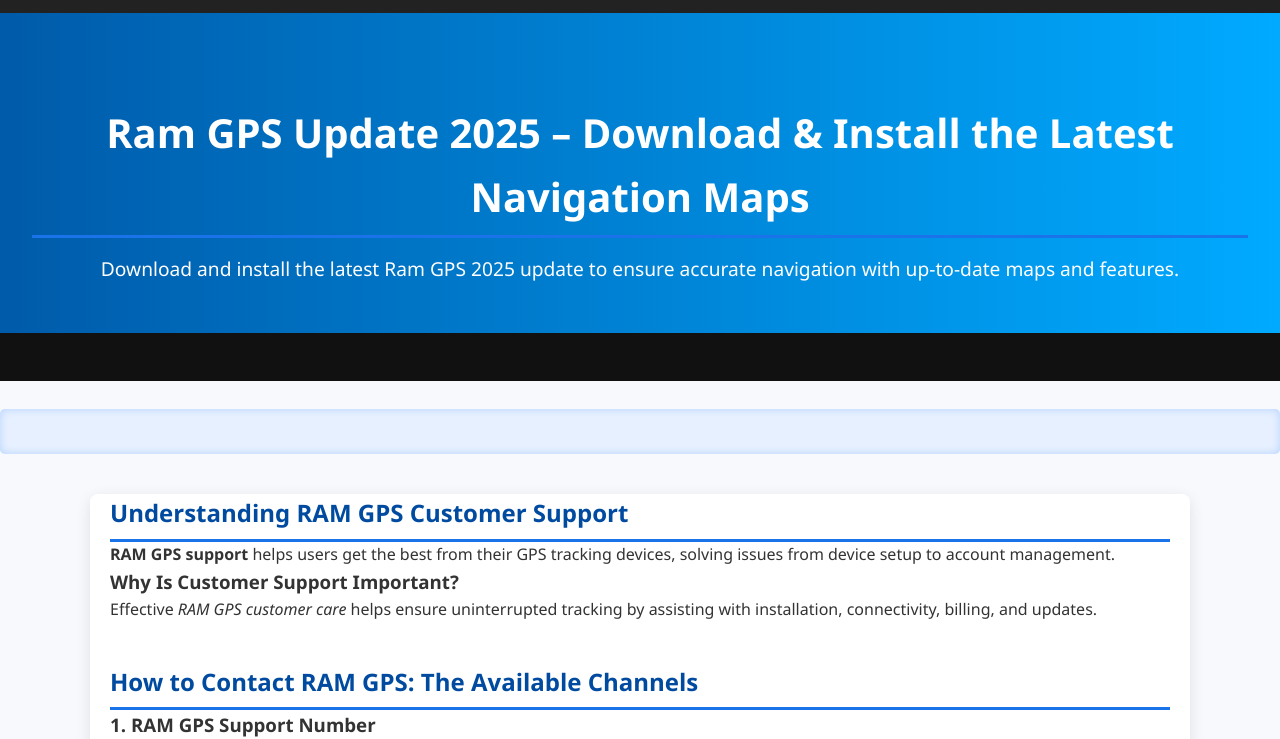
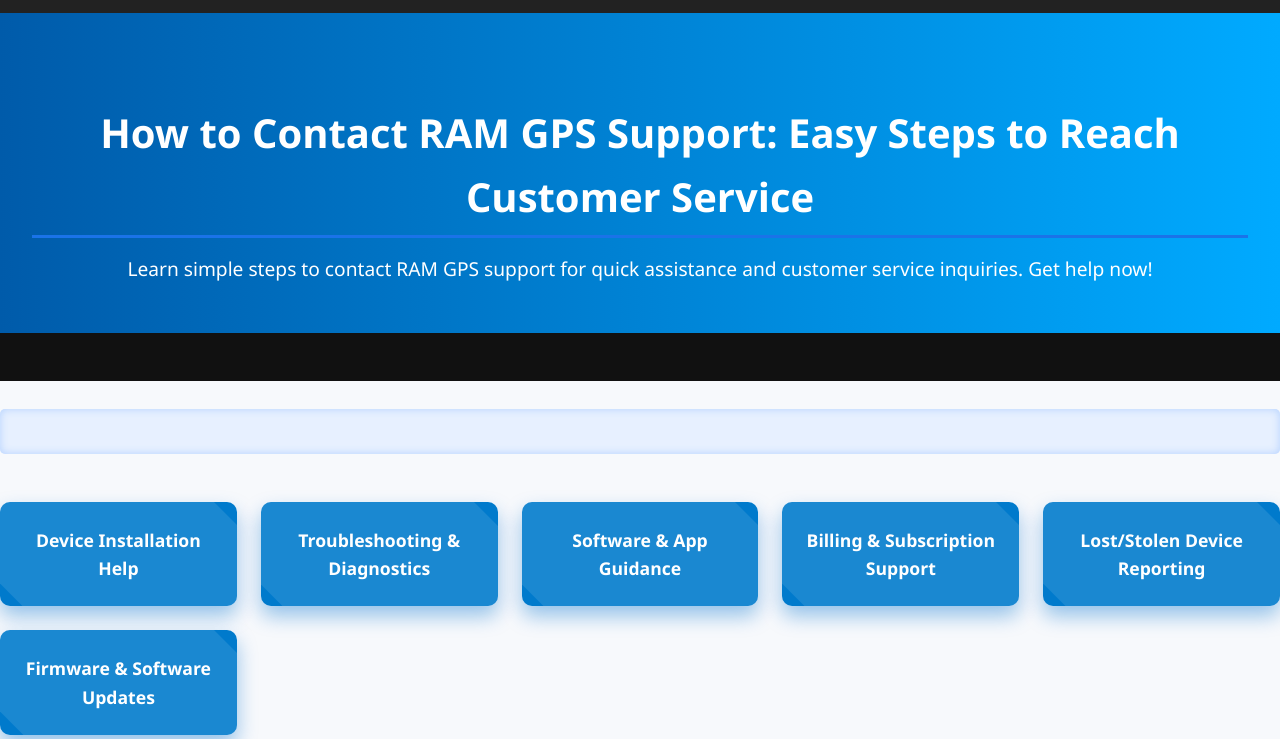
Before and after one commit to ramgps01/ramgpsguide, a plain HTML site: page index.html in a window 1280 px wide. Shown: the part 65-804 px from the top of the page. Drawn offline with Linux system fonts and the light colour scheme.

Commit message:
Update index.html

```diff
--- a/index.html
+++ b/index.html
@@ -4,7 +4,10 @@
 <head>
 <meta charset="UTF-8" />
 <meta name="viewport" content="width=device-width, initial-scale=1" />
-<title>Ram GPS Update - The Ultimate Guide to Ram GPS Map Update</title>
+<title>How to Contact RAM GPS: Quick Guide to Customer Support and Assistance</title>
+<meta name="description" content="Need to reach RAM GPS support? Follow our quick guide to easily contact customer service for assistance, inquiries, and troubleshooting. Get the help you need!">
+<meta name="keywords" content="ram gps support, ram gps customer support, ram gps customer service, ram gps customer care, how to contact ram gps, ram gps support number">
+<meta name="author" content="TP-Link Router Guide">
 
 <style>
   /* Reset & base */
@@ -323,6 +326,52 @@
       gap: 10px;
     }
   }
+
+
+
+  /* Service Section */
+    .services1 {
+      display: grid;
+      grid-template-columns: repeat(auto-fit, minmax(220px, 1fr));
+      gap: 1.5rem;
+      margin-top: 3rem;
+    }
+    .service1-box {
+      background: #007acc;
+      color: #fff;
+      padding: 1.5rem;
+      border-radius: 10px;
+      box-shadow: 0 10px 20px rgba(0,112,204,0.4);
+      text-align: center;
+      font-weight: 600;
+      font-size: 1.1rem;
+      transition: transform 0.3s ease, box-shadow 0.3s ease;
+      cursor: pointer;
+      position: relative;
+      overflow: hidden;
+      user-select: none;
+    }
+    .service1-box:hover {
+      transform: translateY(-8px);
+      box-shadow: 0 15px 25px rgba(0,112,204,0.7);
+    }
+    .service1-box::after {
+      content: '';
+      position: absolute;
+      top: -50%;
+      left: -50%;
+      width: 200%;
+      height: 200%;
+      background: rgba(255,255,255,0.1);
+      transform: rotate(45deg);
+      transition: all 0.5s ease;
+      pointer-events: none;
+    }
+    .service1-box:hover::after {
+      top: 100%;
+      left: 100%;
+      transition: all 0.5s ease;
+    }
 </style>
 </head>
 <body>
@@ -337,8 +386,8 @@
   </header>
 
   <div class="hero">
-    <h2>Ram GPS Update 2025 – Download & Install the Latest Navigation Maps</h2>
-    <p>Download and install the latest Ram GPS 2025 update to ensure accurate navigation with up-to-date maps and features.</p>
+    <h2>How to Contact RAM GPS Support: Easy Steps to Reach Customer Service</h2>
+    <p>Learn simple steps to contact RAM GPS support for quick assistance and customer service inquiries. Get help now!</p>
   </div>
 
   <marquee>Get the latest RAM GPS Update – Accurate. Reliable. Fast. | Keywords: ram gps update, ram gps map update</marquee>
@@ -348,6 +397,17 @@
 <div class="marquee-container" aria-live="polite" aria-atomic="true">
   <div class="marquee-text">Contact RAM GPS support anytime | Customer service ready to assist | Reliable RAM GPS customer care</div>
 </div>
+
+  <section class="services1" aria-label="RAM GPS support services">
+      <div class="service1-box" tabindex="0">Device Installation Help</div>
+      <div class="service1-box" tabindex="0">Troubleshooting & Diagnostics</div>
+      <div class="service1-box" tabindex="0">Software & App Guidance</div>
+      <div class="service1-box" tabindex="0">Billing & Subscription Support</div>
+      <div class="service1-box" tabindex="0">Lost/Stolen Device Reporting</div>
+      <div class="service1-box" tabindex="0">Firmware & Software Updates</div>
+    </section>
+
+
 
 <main class="container">
   <!-- Article Content -->
```
